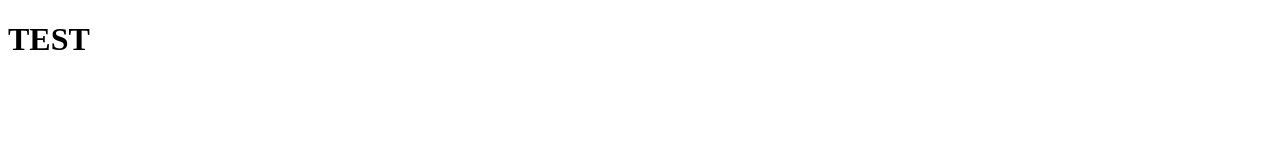
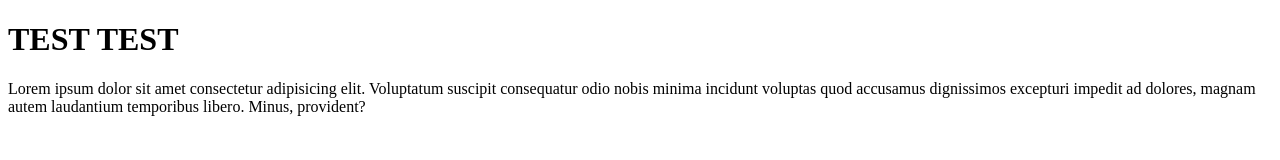
Before and after one commit to lcclcclcc/0808, a plain HTML site: page index.html in a window 1280 px wide. Drawn offline with Linux system fonts and the light colour scheme.

Commit message:
home modified

```diff
--- a/index.html
+++ b/index.html
@@ -7,6 +7,9 @@
     <title>Document</title>
 </head>
 <body>
-    <h1>TEST</h1>
+    <h1>TEST TEST</h1>
+    <p>
+        Lorem ipsum dolor sit amet consectetur adipisicing elit. Voluptatum suscipit consequatur odio nobis minima incidunt voluptas quod accusamus dignissimos excepturi impedit ad dolores, magnam autem laudantium temporibus libero. Minus, provident?
+    </p>
 </body>
 </html>
```
